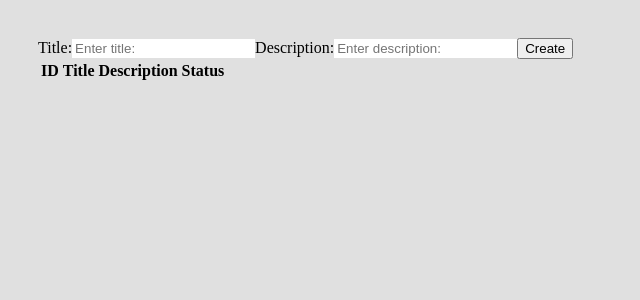
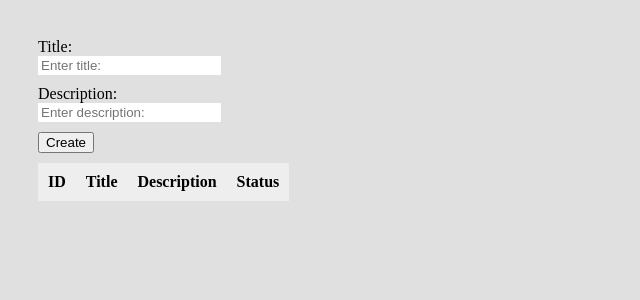
Before and after one commit to Veronikanos/todo, a React (Create React App) app: page / in a window 1280 px wide. Shown: the top 300 px of the page, without its empty margins (0-640 px from the left). Built offline with nearby package versions, Linux system fonts and the light colour scheme.

Commit message:
style: add simple  style for inputs and table

```diff
--- a/src/components/Form/Form.jsx
+++ b/src/components/Form/Form.jsx
@@ -42,6 +42,7 @@ export const Form = ({ handleAddTodo }) => {
     <form onSubmit={handleSubmit}>
       <label>
         Title:
+        <div className={styles.fieldsWrapper}>
           <input
             className={titleError ? styles.errorInput : ''}
             type="text"
@@ -50,9 +51,14 @@ export const Form = ({ handleAddTodo }) => {
             placeholder="Enter title:"
             onChange={handleInput}
           />
+          {titleError && (
+            <span className={styles.errorMessage}>This field is empty.</span>
+          )}
+        </div>
       </label>
       <label>
         Description:
+        <div className={styles.fieldsWrapper}>
           <input
             className={descriptionError ? styles.errorInput : ''}
             type="text"
@@ -61,6 +67,10 @@ export const Form = ({ handleAddTodo }) => {
             placeholder="Enter description:"
             onChange={handleInput}
           />
+          {descriptionError && (
+            <span className={styles.errorMessage}>This field is empty.</span>
+          )}
+        </div>
       </label>
       <button type="submit">Create</button>
     </form>
--- a/src/components/Form/Form.module.css
+++ b/src/components/Form/Form.module.css
@@ -5,3 +5,20 @@ input {
 .errorInput {
   border: 1px solid red;
 }
+
+.fieldsWrapper {
+  display: flex;
+}
+
+label {
+  display: block;
+  margin-bottom: 10px;
+}
+
+input + span {
+  margin-left: 10px;
+}
+
+form > button {
+  margin-bottom: 10px;
+}
--- a/src/components/TodoList/TodoList.jsx
+++ b/src/components/TodoList/TodoList.jsx
@@ -1,8 +1,9 @@
 import { TodoItem } from 'components/TodoItem/TodoItem';
+import styles from './TodoList.module.css';
 
 export const TodoList = ({ todos, handleToggleTodo }) => {
   return (
-    <table>
+    <table className={styles.todoTable}>
       <thead>
         <tr>
           <th>ID</th>
--- /dev/null
+++ b/src/components/TodoList/TodoList.module.css
@@ -0,0 +1,17 @@
+.todoTable {
+  border-collapse: collapse;
+}
+
+.todoTable th,
+.todoTable td {
+  padding: 10px;
+  text-align: left;
+}
+
+.todoTable th {
+  background-color: #eee;
+}
+
+.todoTable tr:nth-child(even) {
+  background-color: #f2f2f2;
+}
```
Lines whose indentation alone changed are shown as unchanged.
